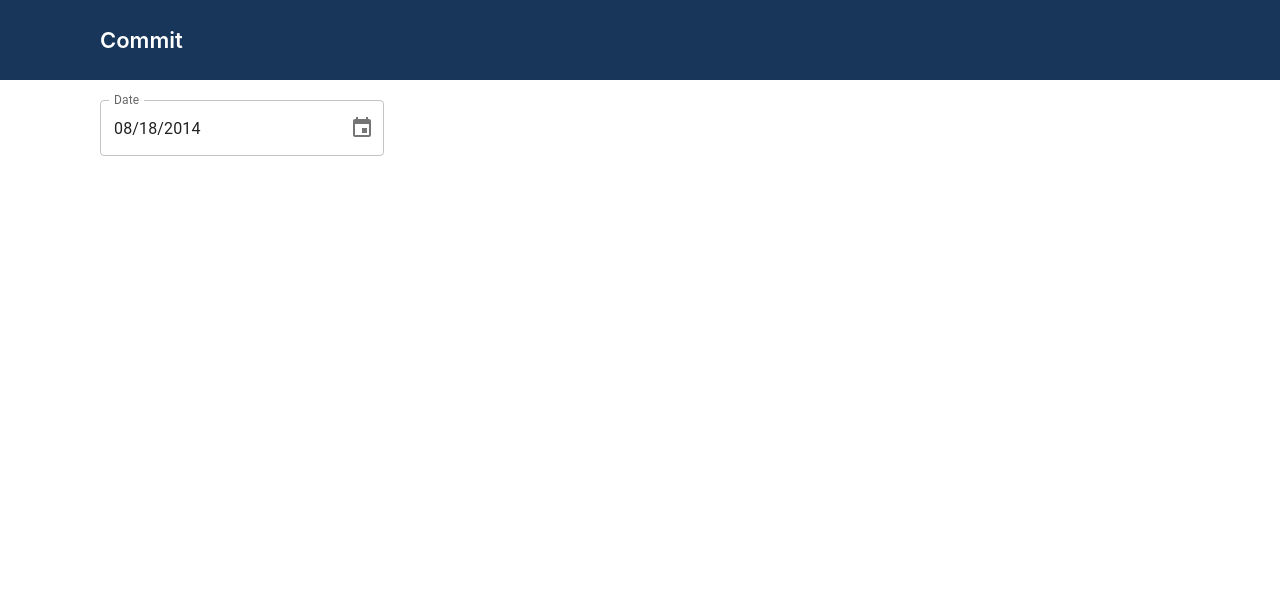
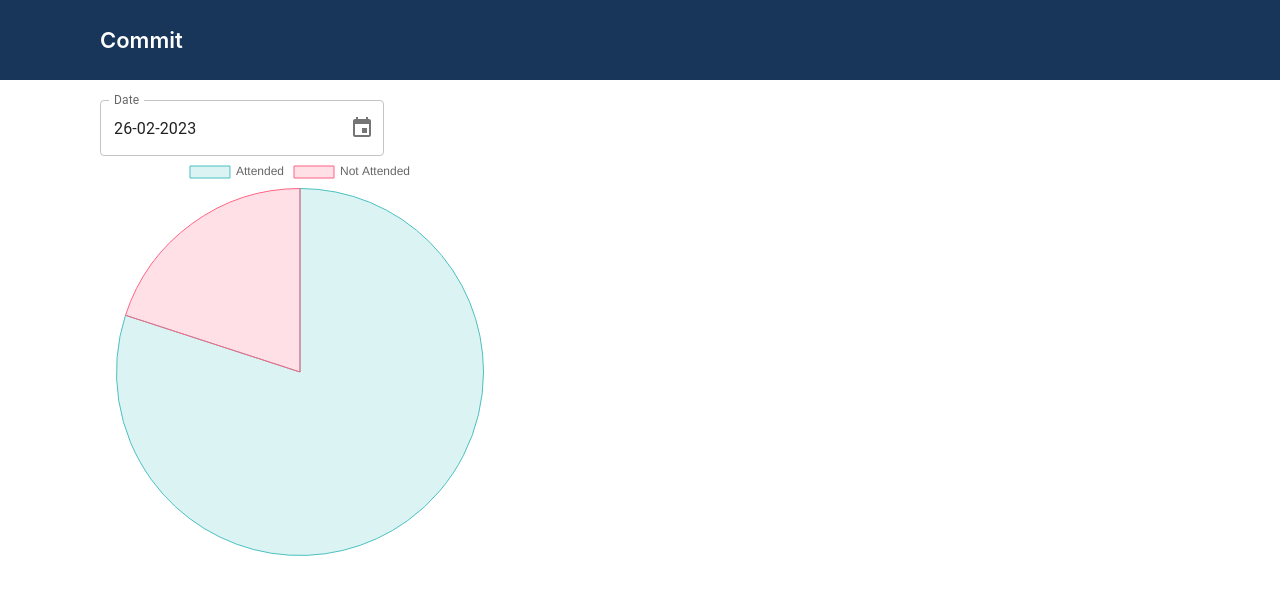
Before and after one commit to ajaydarisi/commit, a React (Create React App) app: page /events/1 in a window 1280 px wide. Shown: the top 594 px of the page. Built offline with nearby package versions, Linux system fonts and the light colour scheme.

Commit message:
Pie chart added

```diff
--- a/src/components/Event/Event.js
+++ b/src/components/Event/Event.js
@@ -4,26 +4,30 @@ import { DesktopDatePicker } from "@mui/x-date-pickers/DesktopDatePicker";
 import { LocalizationProvider } from "@mui/x-date-pickers/LocalizationProvider";
 import dayjs from "dayjs";
 import React, { useState } from "react";
-import PageLayout from '../PageLayout/PageLayout'
+import { EventBody } from "../EventBody/EventBody";
+import PageLayout from "../PageLayout/PageLayout";
 
 export default function MaterialUIPickers() {
-    const [value, setValue] = useState(dayjs("2014-08-18T21:11:54"));
+    const [value, setValue] = useState(dayjs(new Date().toISOString()));
 
     const handleChange = (newValue) => {
         setValue(newValue);
     };
+    const forApi = value.$D + "-" + value.$M + "-" + value.$y;
+    console.log(forApi, "date ");
 
     return (
         <PageLayout>
             <LocalizationProvider dateAdapter={AdapterDayjs}>
                 <DesktopDatePicker
                     label="Date"
-                    inputFormat="MM/DD/YYYY"
+                    inputFormat="DD-MM-YYYY"
                     value={value}
                     onChange={handleChange}
                     renderInput={(params) => <TextField {...params} />}
                 />
             </LocalizationProvider>
+            <EventBody />
         </PageLayout>
     );
 }
--- /dev/null
+++ b/src/components/EventBody/EventBody.css
@@ -0,0 +1,4 @@
+.pieChart {
+    width: 400px;
+    height: 400px;
+}
--- /dev/null
+++ b/src/components/EventBody/EventBody.js
@@ -0,0 +1,28 @@
+import { ArcElement, Chart as ChartJS, Legend, Tooltip } from "chart.js";
+import React from "react";
+import { Pie } from "react-chartjs-2";
+import './EventBody.css'
+
+ChartJS.register(ArcElement, Tooltip, Legend);
+
+export const data = {
+    labels: ["Attended", "Not Attended"],
+    // ["Red", "Blue", "Yellow", "Green", "Purple", "Orange"],
+    datasets: [
+        {
+            label: "Sadhaks",
+            data: [12, 3],
+            backgroundColor: ["rgba(75, 192, 192, 0.2)", "rgba(255, 99, 132, 0.2)"],
+            borderColor: ["rgba(75, 192, 192, 1)", "rgba(255, 99, 132, 1)"],
+            borderWidth: 1,
+        },
+    ],
+};
+
+export function EventBody() {
+    return (
+        <div className="pieChart">
+            <Pie data={data} />
+        </div>
+    );
+}
```
Also changed, not shown: src/apis/ApiEventParticipantAttendance.js (deleted, +0 -7 lines).
